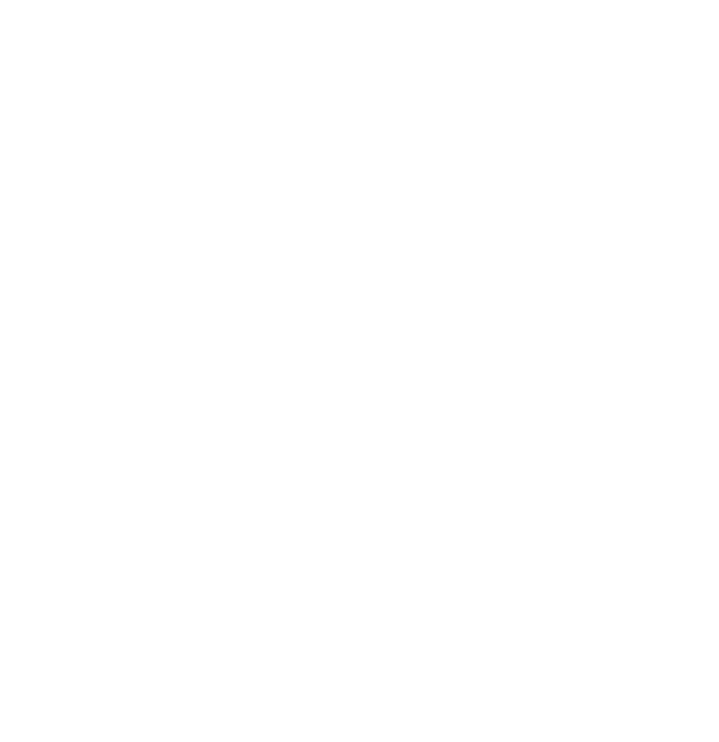
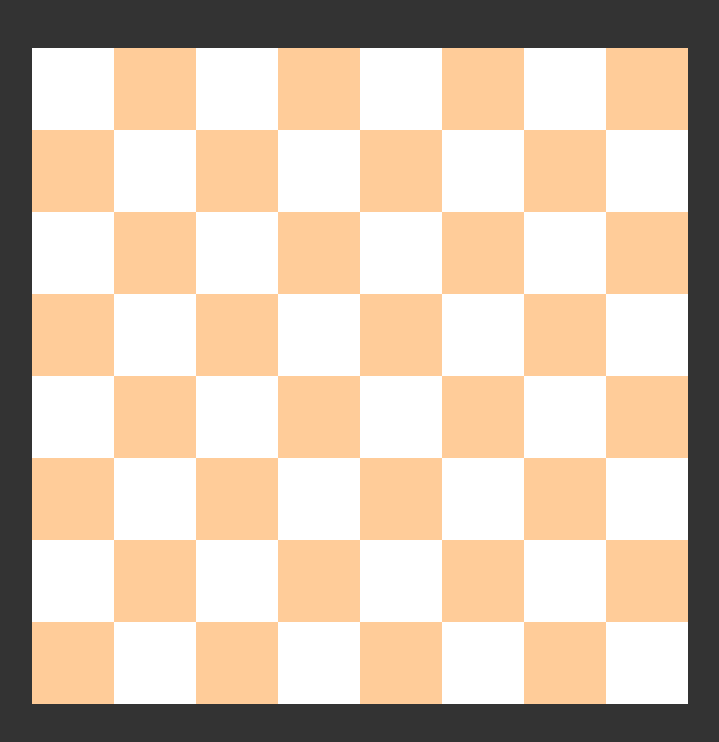
Before and after one commit to pg-4919/lubowski, a plain HTML site: page index.html in a window 1280 px wide. Shown: the whole page, without its empty margins (288-1007 px from the left). Drawn offline with Linux system fonts and the light colour scheme.

Commit message:
Introduce modules

```diff
--- a/index.html
+++ b/index.html
@@ -9,7 +9,8 @@
 </head>
 
 <body>
-    <script type="module" src="script.js"></script>
+    <div class="wrapper" id="wrapper"></div>
+    <script type=module src="script.js"></script>
 </body>
 
 </html>
--- a/script.js
+++ b/script.js
@@ -1,115 +1,7 @@
+import { Game } from "./src/game.js";
+
 let game;
 
-class Pos {
-    constructor(x, y) {
-        this.x = x;
-        this.y = y;
-    }
-}
-
-class Board {
-    constructor(game) {
-        this.element = document.createElement("table");
-        this.game = game;
-
-        // generate and fill data array
-        this.data = new Array(8)
-            .fill(0)
-            .map(() => new Array(8).fill(0));
-        this.iterate(null, (x, y) => {
-            const pos = new Pos(x, y);
-            this.set(pos, new Cell(pos));
-        });
-    }
-
-    // returns the Pos of an element in the board
-    locate(element) {
-        const x = element.parentElement.rowIndex;
-        const y = element.cellIndex;
-        return new Pos(x, y);
-    }
-
-    // iterates so I don't have to
-    iterate(eachRow, eachCell) {
-        for (let x = 0; x < 8; x++) {
-            if (eachRow instanceof Function) eachRow(x);
-            for (let y = 0; y < 8; y++) {
-                if (eachCell instanceof Function) eachCell(x, y);
-            }
-        }
-    }
-
-    // data accessor functions
-    set = (pos, data) => this.data[pos.x][pos.y] = data;
-    get = (pos) => this.data[pos.x][pos.y];
-
-    // click handler
-    click(event) {
-        const cell = event.target.closest("td");
-        if (!cell) return;
-        try {
-            this.get(this.locate(cell)).click();
-        } catch (err) {
-            alert(err);
-        }
-    }
-
-    // initialize the table
-    init() {
-        this.element.classList.add("board");
-        alert(this.element.getAttribute("class"));
-
-        // render the HTML element
-        this.iterate(
-            () => this.element.insertRow(-1),
-            (x, y) => {
-                const cell = this.get(new Pos(x, y));
-                const element = cell.render();
-                this.element.rows.item(x).appendChild(element);
-            }
-        );
-
-        // bind the click event
-        const body = this.element.tBodies.item(0);
-        body.addEventListener("click", this.click.bind(this));
-    }
-}
-
-class Game {
-    constructor(container) {
-        this.container = container;
-        this.board = new Board(this);
-        this.board.init();
-        this.container.appendChild(this.board.element);
-    }
-}
-
-class Cell {
-    constructor(pos) {
-        this.pos = pos;
-        this.element = document.createElement("td");
-    }
-
-    init() {
-        this.element.innerHTML = "balls";
-        this.element.classList.add("cell");
-        if ((this.pos.y + this.pos.x) % 2 === 0) this.element.style.background = "black";
-    }
-
-    click() {
-        this.element.style.background = "red";
-        setTimeout(() => this.element.style.background = "white", 1000);
-    }
-    render() {
-        return this.element;
-    }
-}
-
 window.addEventListener("load", () => {
-    game = new Game(document.body);
+    game = new Game(document.getElementById("wrapper"));
 });
-
-function clickTest() {
-    alert("you shit!");
-    game.board.get(new Pos(3, 4)).click();
-}
--- /dev/null
+++ b/src/board.js
@@ -0,0 +1,66 @@
+import { Pos } from "./util.js"
+import { Cell } from "./cell.js";
+
+export class Board {
+    constructor(game) {
+        this.element = document.createElement("table");
+        this.game = game;
+
+        // generate and fill data array
+        this.data = new Array(8)
+            .fill(0)
+            .map(() => new Array(8).fill(0));
+        this.iterate(null, (x, y) => {
+            const pos = Pos(x, y);
+            this.set(pos, new Cell(pos));
+            this.get(pos).init();
+        });
+    }
+
+    // returns the Pos of an element in the board
+    locate(element) {
+        const x = element.parentElement.rowIndex;
+        const y = element.cellIndex;
+        return Pos(x, y);
+    }
+
+    // iterates so I don't have to
+    iterate(eachRow, eachCell) {
+        for (let x = 0; x < 8; x++) {
+            if (eachRow instanceof Function) eachRow(x);
+            for (let y = 0; y < 8; y++) {
+                if (eachCell instanceof Function) eachCell(x, y);
+            }
+        }
+    }
+
+    // data accessor functions
+    set = (pos, data) => this.data[pos.x][pos.y] = data;
+    get = (pos) => this.data[pos.x][pos.y];
+
+    // click handler
+    click(event) {
+        this.iterate(null, (x, y) => this.get(Pos(x, y)).deselect());
+
+        const cell = event.target.closest("td");
+        this.get(this.locate(cell)).select();
+    }
+
+    // create the HTML element of the board
+    html() {
+        this.element.classList.add("board");
+
+        // render the HTML element
+        this.iterate(
+            () => this.element.insertRow(-1),
+            (x, y) => {
+                const cell = this.get(Pos(x, y));
+                this.element.rows.item(x).appendChild(cell.element);
+            }
+        );
+
+        // bind the click event
+        const tbody = this.element.tBodies.item(0);
+        tbody.addEventListener("click", this.click.bind(this));
+    }
+}
--- /dev/null
+++ b/src/cell.js
@@ -0,0 +1,17 @@
+export class Cell {
+    constructor(pos) {
+        this.pos = pos;
+        this.element = document.createElement("td");
+    }
+
+    init() {
+        this.element.classList.add("cell");
+        if ((this.pos.y + this.pos.x) % 2 === 0) this.element.classList.add("even");
+        else this.element.classList.add("odd");
+    }
+
+    // selection functions
+    select = () => this.element.classList.add("selected");
+    deselect = () => this.element.classList.remove("selected");
+
+}
--- /dev/null
+++ b/src/game.js
@@ -0,0 +1,10 @@
+import { Board } from "./board.js";
+
+export class Game {
+    constructor(container) {
+        this.container = container;
+        this.board = new Board(this);
+        this.board.html();
+        this.container.appendChild(this.board.element);
+    }
+}
--- /dev/null
+++ b/src/util.js
@@ -0,0 +1,3 @@
+export function Pos(x, y) {
+    return { x: x, y: y };
+}
--- a/style.css
+++ b/style.css
@@ -1,41 +1,50 @@
 html,
 body {
+    background-color: #333333;
     height: 100%;
     width: 100%;
     overflow: hidden;
 }
 
-
 .board {
-    display: block;
-    border-spacing: 0px;
-    margin: auto;
-    margin-left:auto;
-    margin-right:auto;
+    background-color: white;
+    margin: 5vh auto;
+    align-self: center;
+    border-spacing: 0;
 }
 
 .cell {
+    height: 10vh;
+    width: 10vh;
+    min-width: 10vh;
+    max-width: 10vh;
+
     border: none;
-    min-width: 55px;
-    max-width: 55px;
-    width: 55px;
-    height: 55px;
+    outline: 1px solid transparent;
+
     text-align: center;
-    outline: 1px solid transparent;
-    transition: outline 0.3s;
+    font-family: Arial, Helvetica, sans-serif;
+
+    user-select: none;
+
+    transition: outline 0.2s,
+        background-color 0.2s;
+}
+
+.cell.odd {
+    background-color: #ffcc99;
+}
+
+.cell.even {
+    background-color: white;
+}
+
+.cell.selected {
+    background-color: #abf7a8;
 }
 
 .cell:hover {
     outline: 1px solid black;
-}
-
-
-.odd {
-    background: #ffcc99;
-}
-
-.even {
-    background: white;
 }
 
 
```
